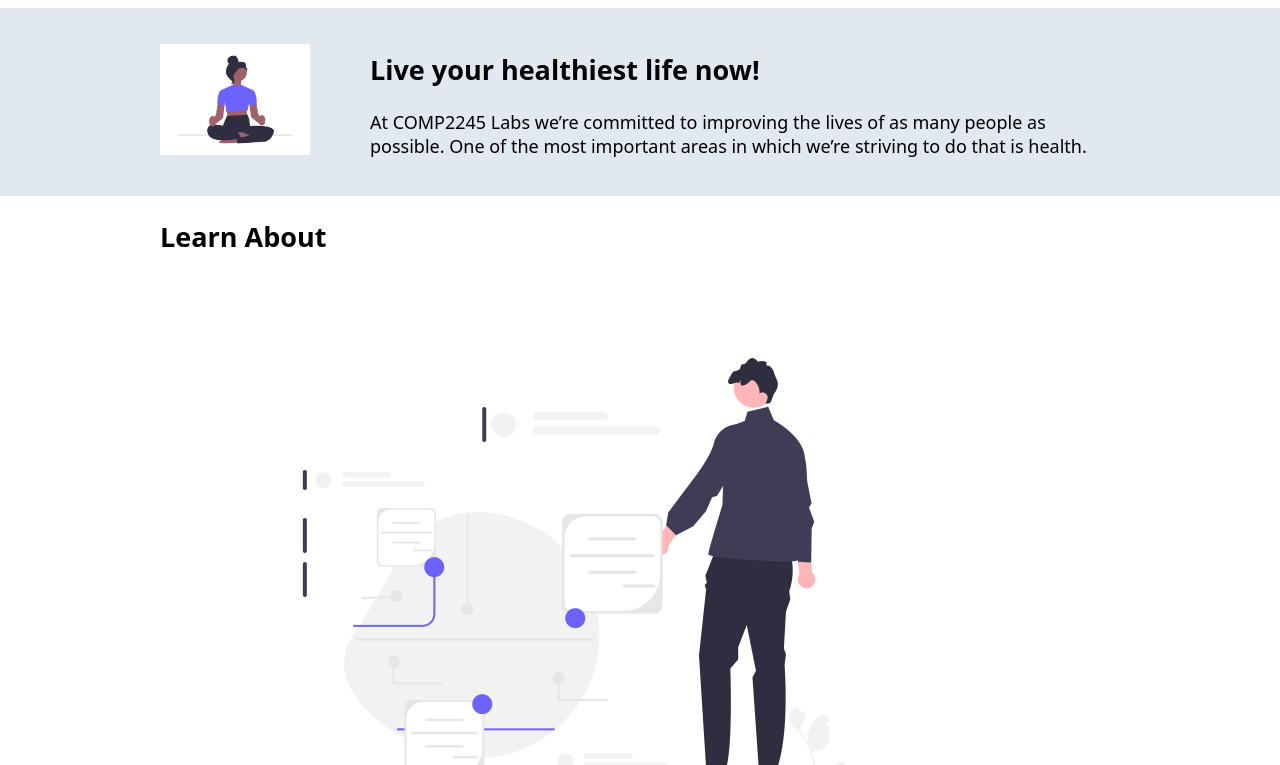
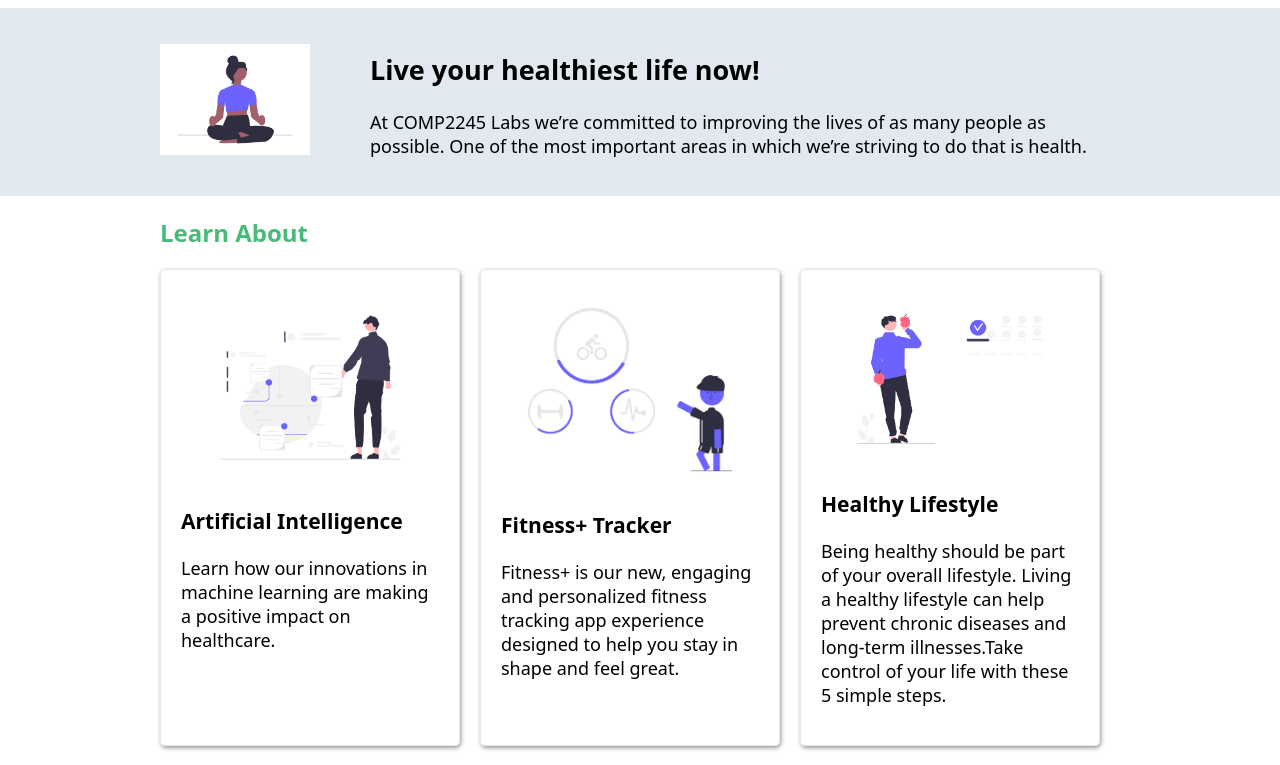
Before and after one commit to e277/info2180-project1, a plain HTML site: page index.html in a window 1280 px wide. Shown: the part 89-854 px from the top of the page. Drawn offline with Linux system fonts and the light colour scheme.

Commit message:
Finished styling the Learn About section

```diff
--- a/index.html
+++ b/index.html
@@ -10,7 +10,7 @@
 <body>
     <header>
         <div class="container">
-            <h1>COMP2245 Project 1</h1>
+            <h1>INFO2180 Project 1</h1>
             <nav>
                 <ul>
                     <li><a href="#">About</a></li>
--- a/styles.css
+++ b/styles.css
@@ -12,7 +12,7 @@
     width: 100%;
 }
 
-/* Header */
+/* Header Section */
 header {
     background-color: white;
     font-size: 18px;
@@ -41,7 +41,7 @@
     color: #5A67D8;
 }
 
-/* Overview */
+/* Overview Section */
 .overview-hero {
     background-color: #E2E8F0;
 }
@@ -57,5 +57,31 @@
 
 .overview-hero-image > img {
     width: 150px;
-    /* height: 100px; */
 }
+
+/* Learn About Section */
+.learn-about h2 {
+    font-size: 24px;
+    color: #48BB78;
+}
+
+.cards {
+    display: grid;
+    grid-template-columns: repeat(3, 1fr);
+    grid-template-rows: 1fr;
+}
+
+.card {
+    border-radius: 5px;
+    padding: 20px;
+    margin-right: 20px;
+    border: 1px solid #E2E8F0;
+    border-radius: 5px;
+    box-shadow: 1px 2px 4px rgba(0, 0, 0, 0.4);
+    display: flex;
+    flex-direction: column;
+}
+
+.card img {
+    width: 100%;
+}
```
